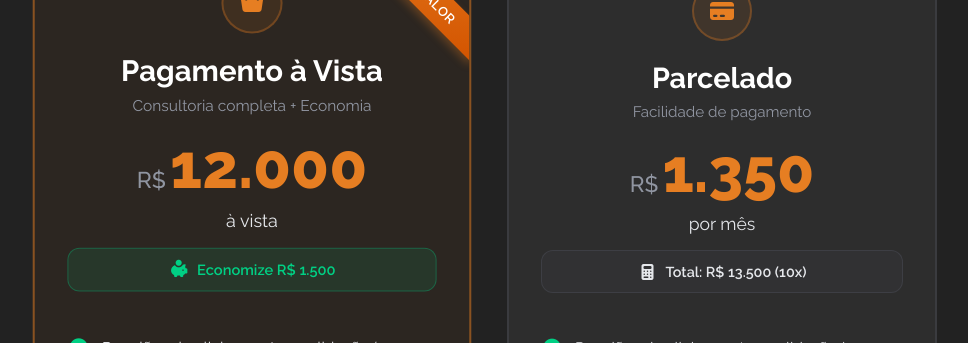
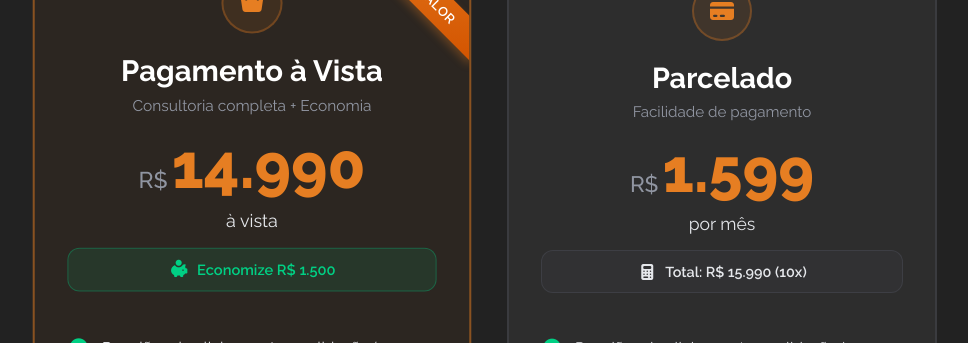
Before and after one commit to alansantos22/unli-newsite, a Vue app: page /consultoria-gamificacao in a window 1280 px wide. Shown: the part 7080-7423 px from the top of the page, without its empty margins (153-1121 px from the left). Built offline with nearby package versions, Linux system fonts and the light colour scheme.

Commit message:
fix: update pricing values in ConsultoriaGamificacao.vue

```diff
--- a/src/pages/ConsultoriaGamificacao/ConsultoriaGamificacao.vue
+++ b/src/pages/ConsultoriaGamificacao/ConsultoriaGamificacao.vue
@@ -440,7 +440,7 @@
             <div class="pricing-value-container">
               <div class="pricing-value">
                 <span class="currency">R$</span>
-                <span class="amount">12.000</span>
+                <span class="amount">14.990</span>
               </div>
               <div class="pricing-period">à vista</div>
               <div class="pricing-savings">
@@ -497,12 +497,12 @@
             <div class="pricing-value-container">
               <div class="pricing-value">
                 <span class="currency">R$</span>
-                <span class="amount">1.350</span>
+                <span class="amount">1.599</span>
               </div>
               <div class="pricing-period">por mês</div>
               <div class="pricing-total">
                 <i class="fas fa-calculator"></i>
-                Total: R$ 13.500 (10x)
+                Total: R$ 15.990 (10x)
               </div>
             </div>
             <div class="pricing-features">
```
